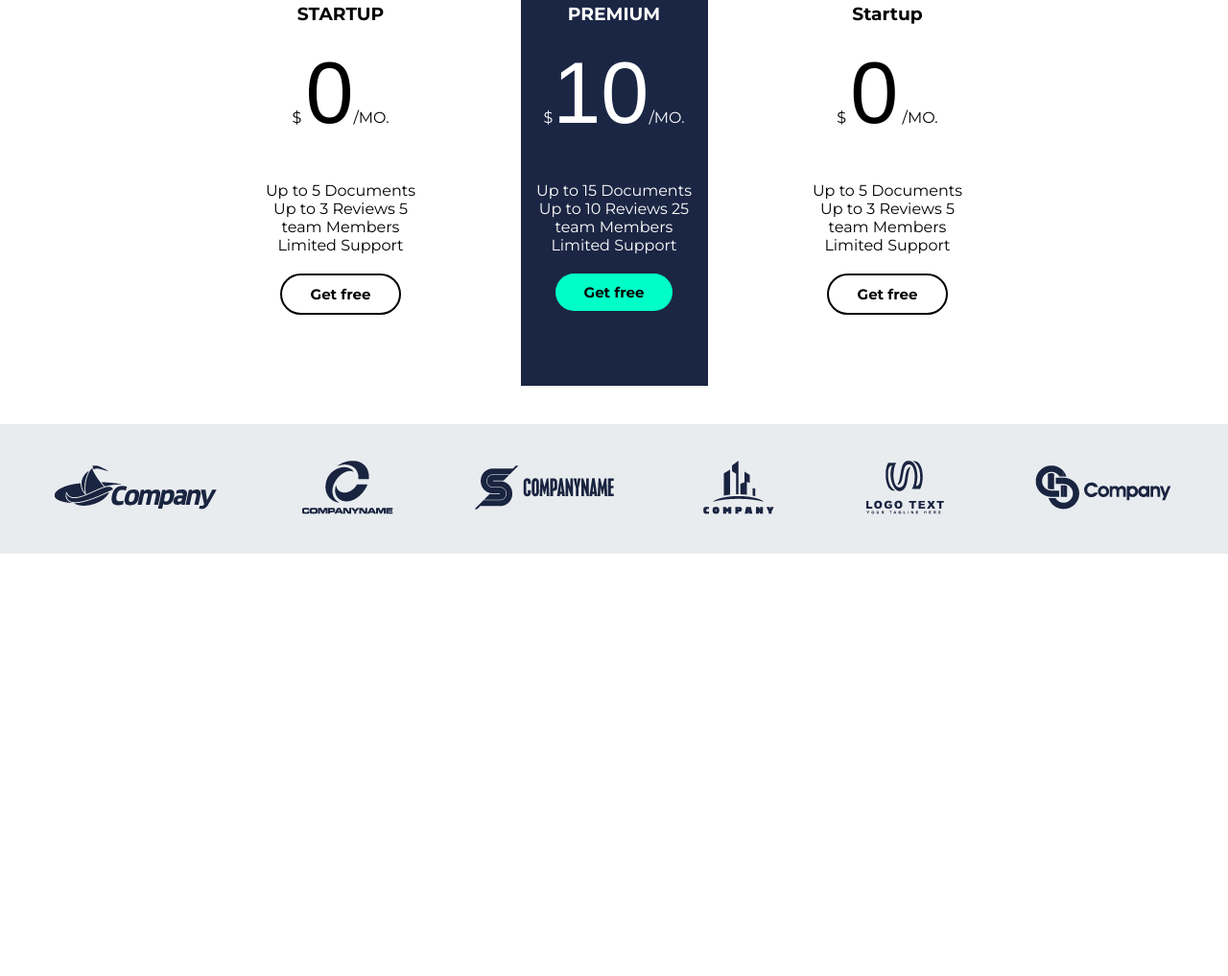
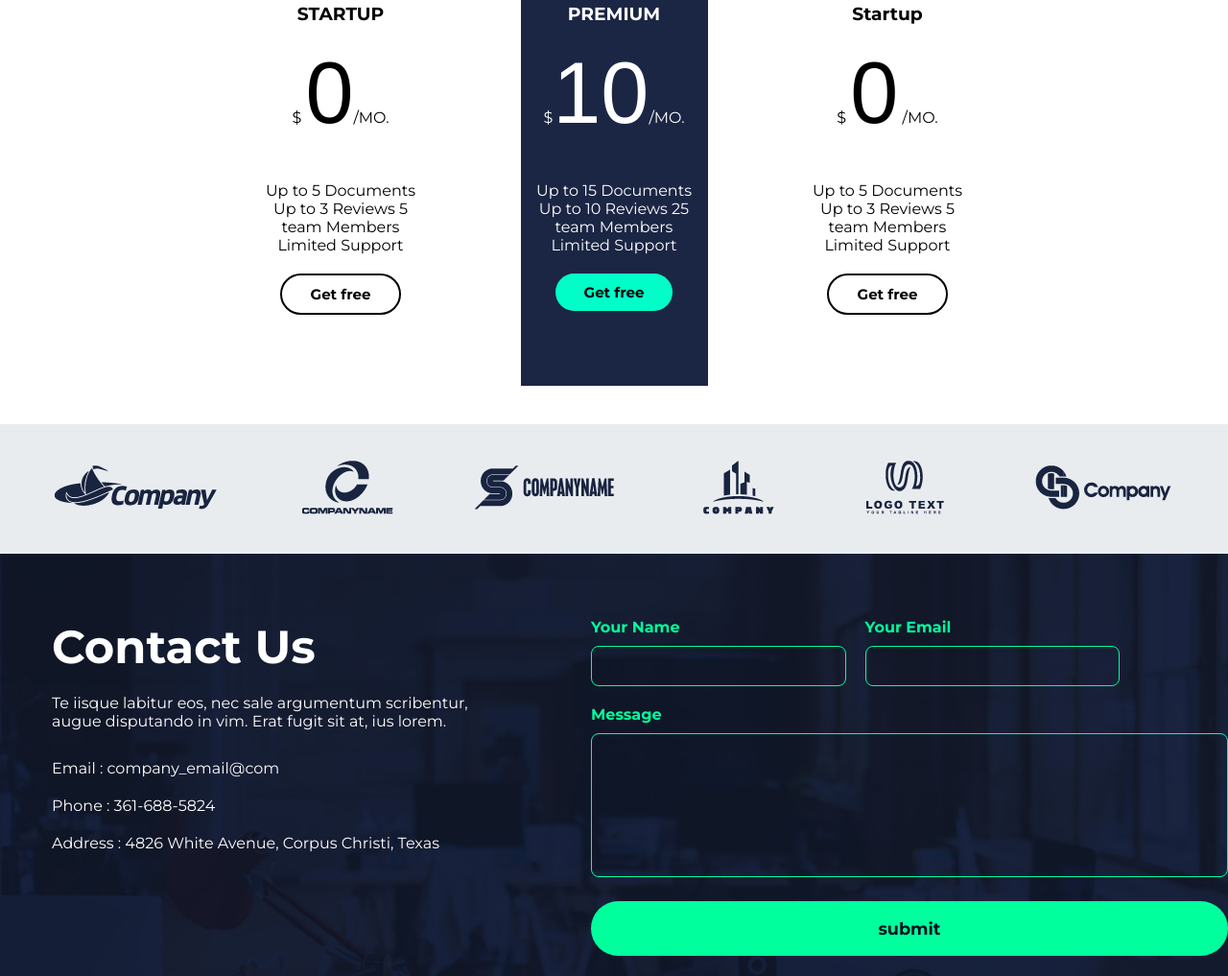
Before and after one commit to Tsmjuan18/Atlas, a plain HTML site: page index.html in a window 1280 px wide. Shown: the part 2213-3230 px from the top of the page at 96% size. Before the commit the page ends 2790 px from the top, so only its background shows below. Drawn offline with Linux system fonts and the light colour scheme.

Commit message:
Subo cambios

```diff
--- a/Styles/styles.css
+++ b/Styles/styles.css
@@ -243,7 +243,7 @@
     transition: 0.5s;
     border: 2px solid black;
 }
-
+/*Images*/
 .section-publicity{
 
     background-color: #E9ECEF;
@@ -254,3 +254,94 @@
     gap: 80px;
     padding: 30px 0;
 }
+/*contact-info*/
+/*contact-content*/
+
+.section-contact{
+    background-image: url("/Assets/images/contact-bk.jpg");
+    background-position: center;
+    background-repeat: no-repeat;
+    background-size: cover;
+    width: 100%;
+    height: 440px;
+}
+
+.container-contact{
+    display: flex;
+    flex-direction: grow;
+}
+
+.contact-content{
+    color: white;
+    max-width: 502px;
+    padding: 68px 0px 0px 54px;
+}
+
+.contact-content h2{
+    font-size: 3rem;
+}
+
+.contact-content p{
+    padding: 20px 0;
+}
+.contact-content ul li{
+    padding: 10px 0;
+    list-style: none;
+}
+
+/*contact-info*/
+
+.contact-info {
+    padding: 67px 0px 0px 114px;
+
+    display: flex;
+    flex-wrap: wrap;
+    gap: 20px;
+}
+
+
+.Name, .email {
+    width: 40%;
+}
+.Message {
+    width: 100%;
+}
+
+
+.contact-info h3 {
+    color: #00ff9d;
+    font-size: 1rem;
+    margin-bottom: 10px;
+}
+
+/* Estilo de los Inputs */
+.contact-info input {
+    width: 100%;
+    background: transparent;
+    border: 1px solid #00ff9d;
+    border-radius: 8px;
+    padding: 12px;
+    color: white;
+    outline: none;
+}
+
+
+.Message input {
+
+    height: 150px;
+    margin-bottom: 25px;
+}
+
+
+.Message button {
+    width: 100%;
+    background-color: #00ff9d;
+    color: #0b1120;
+    border: none;
+    padding: 18px;
+    border-radius: 50px; /* Forma de píldora */
+    font-weight: bold;
+    font-size: 1.1rem;
+    cursor: pointer;
+    transition: 0.3s ;
+}
--- a/index.html
+++ b/index.html
@@ -177,6 +177,47 @@
 
 <section class="section-contact">
 
+    <div class="container-contact">
+
+        <div class="contact-content">
+
+            <h2>Contact Us</h2>
+
+            <p>Te iisque labitur eos, nec sale argumentum scribentur,
+                augue disputando in vim. Erat fugit sit at, ius lorem.
+            </p>
+
+            <ul>
+                <li>Email : company_email@com</li>
+                <li>Phone : 361-688-5824</li>
+                <li>Address : 4826 White Avenue, Corpus Christi, Texas</li>
+            </ul>
+
+        </div>
+
+        <div class="contact-info">
+            <div class="Name">
+                <h3>Your Name</h3>
+                <input type="text">
+            </div>
+
+            <div class="email">
+                <h3>Your Email</h3>
+                <input type="email">
+            </div>
+
+            <div class="Message">
+                <h3>Message</h3>
+                <input type="text">
+                <button type="submit">submit</button>
+            </div>
+
+
+
+        </div>
+
+    </div>
+
 
 
 </section>
```
